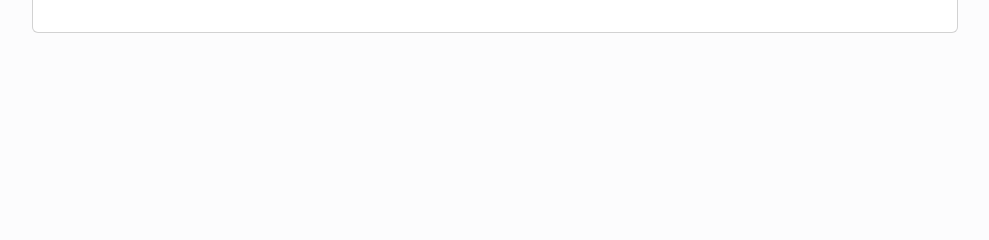
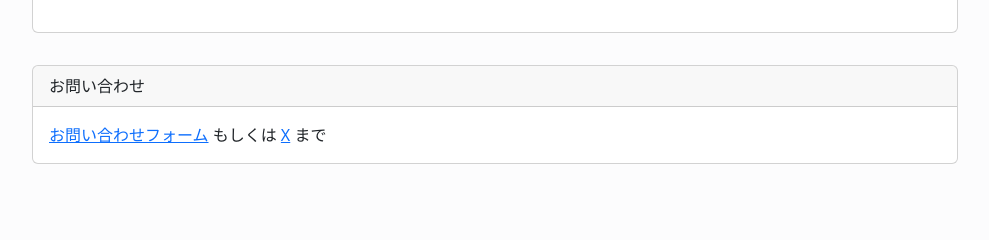
Before and after one commit to yomi8802/ORC, a Django app: page /orc/index in a window 1280 px wide. Shown: the part 449-689 px from the top of the page, without its empty margins (145-1134 px from the left). Run offline with Django 3.2, Linux system fonts and the light colour scheme; the visitor is signed in with stand-in values (Sample User, id 1); data that the repository does not hold is empty.

Commit message:
お問い合わせ、画像投稿数変更

```diff
--- a/orc/forms.py
+++ b/orc/forms.py
@@ -4,7 +4,7 @@ from django.utils import timezone
 
 class PostCreateForm(forms.ModelForm): # DjangoのModelFormでは強力なValidationを使える
 
-    images = forms.ImageField(widget=forms.ClearableFileInput(attrs={'multiple': True}))
+    images = forms.ImageField(widget=forms.ClearableFileInput(attrs={'multiple': True, 'id': 'imageInput'}))
     date = forms.DateField(widget=forms.DateInput(attrs={'type': 'date'}), initial=timezone.now().date(), input_formats=['%Y-%m-%d'])
 
     class Meta:
--- a/templates/orc/index.html
+++ b/templates/orc/index.html
@@ -74,7 +74,7 @@
     </div>
 </div>
 <div class="row justify-content-center">
-    <div class="col-sm-10">
+    <div class="col-md-10">
         <div class="card">
             <div class="card-header">
                 <span class="nav-tabs-title">過去の戦績</span>
@@ -140,5 +140,19 @@
         </div>
     </div>
 </div>
-
+<div class="row justify-content-center">
+    <div class="col-md-10">
+        <div class="card card-chart mb-3" style="margin-top:2rem;">
+            <div class="card-header">
+                <span class="nav-tabs-title">お問い合わせ</span>
+            </div>
+            <div class="card-body">
+                <a href="https://forms.gle/zUU8Jq9pALm1KhvR6">お問い合わせフォーム</a>
+                もしくは
+                <a href="https://twitter.com/syarrrrr_usa">X</a>
+                まで
+            </div>
+        </div>
+    </div>
+</div>
 {% endblock content %}
```
Also changed, not shown: templates/orc/post_form.html (+27 -6 lines), 1 other file.
